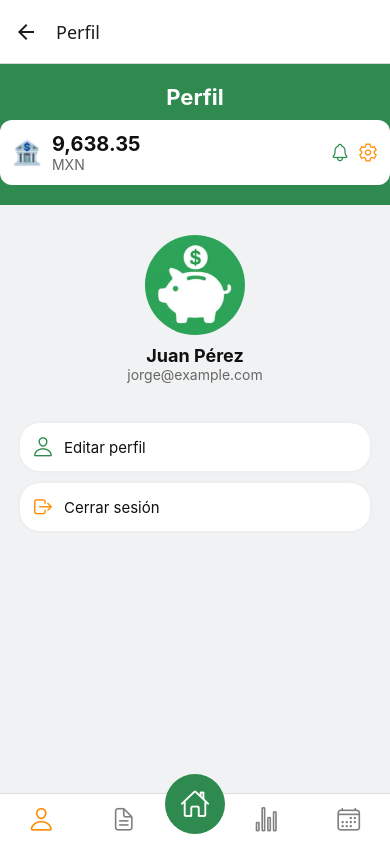
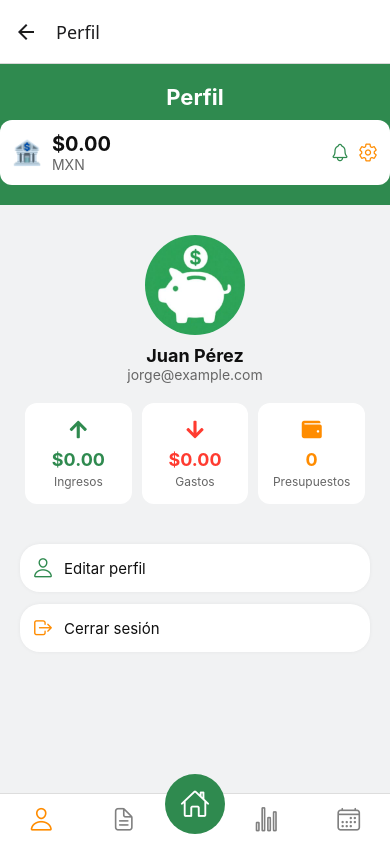
Before and after one commit to JorgeLuis250704/PAM213, a React Native app in the folder AhorraApp2/: screen /Perfil in a window 390 px wide. Built offline with nearby package versions, Linux system fonts and the light colour scheme.

Commit message:
Delate web,Presupuestos,Notificaciones
Delate web y Presupuestos con notificaciones

```diff
--- a/AhorraApp2/Screens/PerfilScreen.js
+++ b/AhorraApp2/Screens/PerfilScreen.js
@@ -1,4 +1,4 @@
-import React, { useState, useContext } from "react";
+import React, { useState, useContext, useCallback, useEffect } from "react";
 import {
   View,
   Text,
@@ -12,18 +12,18 @@ import {
   SafeAreaView,
   Platform,
 } from "react-native";
-import { Ionicons } from "@expo/vector-icons";
+import { Ionicons, FontAwesome5 } from "@expo/vector-icons";
+import { useFocusEffect } from "@react-navigation/native";
 import BottomMenu from "./BottomMenu";
 import { ThemeContext } from "./ThemeContext";
+import DatabaseService from "../database/DatabaseService";
 
 const AHORRA_APP_LOGO = require("../assets/ahorra_app_logo.jpg");
 
 export default function PerfilScreen({ navigation }) {
   const { colors, toggleTheme } = useContext(ThemeContext);
 
-  // -------------------------------
-  // ✔ Usuario con datos por defecto
-  // -------------------------------
+  // Estados
   const [usuario, setUsuario] = useState({
     nombre: "Juan Pérez",
     email: "jorge@example.com",
@@ -31,7 +31,13 @@ export default function PerfilScreen({ navigation }) {
     password: "123456",
   });
 
-  // Estados del modal (se llenan desde usuario)
+  const [saldoTotal, setSaldoTotal] = useState(0);
+  const [registros, setRegistros] = useState([]);
+  const [presupuestos, setPresupuestos] = useState([]);
+  const [notificaciones, setNotificaciones] = useState([]);
+  const [mostrarNotificaciones, setMostrarNotificaciones] = useState(false);
+
+  // Estados del modal
   const [editarPerfil, setEditarPerfil] = useState(false);
   const [nombre, setNombre] = useState(usuario.nombre);
   const [email, setEmail] = useState(usuario.email);
@@ -43,9 +49,116 @@ export default function PerfilScreen({ navigation }) {
     else Alert.alert(titulo, mensaje);
   };
 
-  // -----------------------------------
-  // ✔ Abrir modal con datos del usuario
-  // -----------------------------------
+  // Cargar datos desde la base de datos
+  const cargarDatos = useCallback(async () => {
+    try {
+      // Cargar registros
+      const regs = await DatabaseService.getAll('registros');
+      setRegistros(regs);
+
+      // Calcular saldo total
+      const ingresos = regs.filter(r => r.tipo === 'ingreso').reduce((sum, r) => sum + r.monto, 0);
+      const gastos = regs.filter(r => r.tipo === 'gasto').reduce((sum, r) => sum + r.monto, 0);
+      const saldo = ingresos - gastos;
+      setSaldoTotal(saldo);
+
+      // Cargar presupuestos
+      const preps = await DatabaseService.getAll('presupuestos');
+      setPresupuestos(preps);
+
+      // Generar notificaciones
+      generarNotificaciones(regs, preps, saldo);
+    } catch (error) {
+      console.error("Error al cargar datos:", error);
+    }
+  }, []);
+
+  // Generar notificaciones basadas en presupuestos y saldo
+  const generarNotificaciones = (regs, preps, saldo) => {
+    const notifs = [];
+    const now = new Date();
+
+    // Notificación de saldo negativo
+    if (saldo < 0) {
+      notifs.push({
+        id: 'saldo-negativo',
+        tipo: 'alerta',
+        icono: 'alert-circle',
+        color: '#FF3B30',
+        titulo: '⚠️ Saldo Negativo',
+        mensaje: `Tu saldo es de $${saldo.toFixed(2)}. Considera reducir gastos.`,
+        fecha: new Date().toISOString()
+      });
+    }
+
+    // Notificaciones de presupuestos
+    preps.forEach(presupuesto => {
+      const gastosMes = regs
+        .filter(r =>
+          r.categoria === presupuesto.categoria &&
+          r.tipo === 'gasto' &&
+          new Date(r.fecha_creacion).getMonth() === now.getMonth() &&
+          new Date(r.fecha_creacion).getFullYear() === now.getFullYear()
+        )
+        .reduce((sum, r) => sum + r.monto, 0);
+
+      const porcentaje = (gastosMes / presupuesto.monto) * 100;
+
+      if (gastosMes > presupuesto.monto) {
+        notifs.push({
+          id: `presupuesto-excedido-${presupuesto.id}`,
+          tipo: 'error',
+          icono: 'close-circle',
+          color: '#FF3B30',
+          titulo: '🚨 Presupuesto Excedido',
+          mensaje: `Has gastado $${gastosMes.toFixed(2)} en ${presupuesto.categoria}, superando tu límite de $${presupuesto.monto}.`,
+          fecha: new Date().toISOString()
+        });
+      } else if (porcentaje >= 90) {
+        notifs.push({
+          id: `presupuesto-alerta-${presupuesto.id}`,
+          tipo: 'advertencia',
+          icono: 'warning',
+          color: '#FF8C00',
+          titulo: '⚠️ Cerca del Límite',
+          mensaje: `Estás al ${porcentaje.toFixed(0)}% de tu presupuesto en ${presupuesto.categoria}. Llevas $${gastosMes.toFixed(2)} de $${presupuesto.monto}.`,
+          fecha: new Date().toISOString()
+        });
+      } else if (porcentaje >= 75) {
+        notifs.push({
+          id: `presupuesto-info-${presupuesto.id}`,
+          tipo: 'info',
+          icono: 'information-circle',
+          color: '#2F8A4F',
+          titulo: 'ℹ️ Presupuesto en Progreso',
+          mensaje: `Llevas ${porcentaje.toFixed(0)}% de tu presupuesto en ${presupuesto.categoria}.`,
+          fecha: new Date().toISOString()
+        });
+      }
+    });
+
+    // Notificación de bienvenida si no hay otras
+    if (notifs.length === 0) {
+      notifs.push({
+        id: 'bienvenida',
+        tipo: 'exito',
+        icono: 'checkmark-circle',
+        color: '#2F8A4F',
+        titulo: '✅ Todo en Orden',
+        mensaje: 'No tienes notificaciones pendientes. ¡Sigue así!',
+        fecha: new Date().toISOString()
+      });
+    }
+
+    setNotificaciones(notifs);
+  };
+
+  useFocusEffect(
+    useCallback(() => {
+      cargarDatos();
+    }, [cargarDatos])
+  );
+
   const abrirEdicion = () => {
     setNombre(usuario.nombre);
     setEmail(usuario.email);
@@ -54,9 +167,6 @@ export default function PerfilScreen({ navigation }) {
     setEditarPerfil(true);
   };
 
-  // -------------------------------
-  // ✔ Guardar datos editados
-  // -------------------------------
   const guardarPerfil = () => {
     if (!nombre || !email || !telefono || !password) {
       mostrarAlerta("Error", "Todos los campos son obligatorios");
@@ -69,9 +179,7 @@ export default function PerfilScreen({ navigation }) {
       return;
     }
 
-    // Guardar en el usuario principal
     setUsuario({ nombre, email, telefono, password });
-
     mostrarAlerta("Éxito", "Perfil actualizado correctamente");
     setEditarPerfil(false);
   };
@@ -82,7 +190,7 @@ export default function PerfilScreen({ navigation }) {
 
   return (
     <SafeAreaView style={{ flex: 1, backgroundColor: colors.fondo }}>
-      {/* ---------- BARRA VERDE SUPERIOR ---------- */}
+      {/* BARRA VERDE SUPERIOR */}
       <View style={[styles.encabezado, { backgroundColor: colors.verde }]}>
         <Text style={[styles.titulo, { color: colors.tarjeta }]}>Perfil</Text>
 
@@ -92,18 +200,25 @@ export default function PerfilScreen({ navigation }) {
           </TouchableOpacity>
 
           <View style={{ flex: 1, marginLeft: 10 }}>
-            <Text style={[styles.saldo, { color: colors.texto }]}>9,638.35</Text>
-            <Text style={[styles.moneda, { color: colors.textoSuave }]}>MXN</Text>
+            <Text style={[styles.saldo, { color: saldoTotal < 0 ? colors.rojo : colors.texto }]}>
+              ${saldoTotal.toFixed(2)}
+            </Text>
+            <Text style={[styles.moneda, { color: colors.textoSuave }]}>
+              {saldoTotal < 0 ? 'Saldo Negativo' : 'MXN'}
+            </Text>
           </View>
 
           <View style={styles.iconosAccion}>
             <TouchableOpacity
-              style={{ marginRight: 8 }}
-              onPress={() =>
-                mostrarAlerta("Notificaciones", "No tienes notificaciones nuevas")
-              }
+              style={{ marginRight: 8, position: 'relative' }}
+              onPress={() => setMostrarNotificaciones(true)}
             >
               <Ionicons name="notifications-outline" size={20} color={colors.verde} />
+              {notificaciones.length > 0 && notificaciones[0].tipo !== 'exito' && (
+                <View style={styles.badge}>
+                  <Text style={styles.badgeText}>{notificaciones.length}</Text>
+                </View>
+              )}
             </TouchableOpacity>
 
             <TouchableOpacity onPress={toggleTheme}>
@@ -116,15 +231,39 @@ export default function PerfilScreen({ navigation }) {
       <ScrollView contentContainerStyle={{ paddingBottom: 100 }}>
         <View style={styles.header}>
           <Image source={AHORRA_APP_LOGO} style={styles.logo} />
-
-          {/* ✔ Datos del usuario mostrados en pantalla */}
           <Text style={[styles.userName, { color: colors.texto }]}>
             {usuario.nombre}
           </Text>
-
           <Text style={[styles.userEmail, { color: colors.textoSuave }]}>
             {usuario.email}
           </Text>
+        </View>
+
+        {/* ESTADÍSTICAS RÁPIDAS */}
+        <View style={styles.statsContainer}>
+          <View style={[styles.statCard, { backgroundColor: colors.tarjeta }]}>
+            <FontAwesome5 name="arrow-up" size={20} color={colors.verde} />
+            <Text style={[styles.statValue, { color: colors.verde }]}>
+              ${registros.filter(r => r.tipo === 'ingreso').reduce((sum, r) => sum + r.monto, 0).toFixed(2)}
+            </Text>
+            <Text style={[styles.statLabel, { color: colors.textoSuave }]}>Ingresos</Text>
+          </View>
+
+          <View style={[styles.statCard, { backgroundColor: colors.tarjeta }]}>
+            <FontAwesome5 name="arrow-down" size={20} color={colors.rojo} />
+            <Text style={[styles.statValue, { color: colors.rojo }]}>
+              ${registros.filter(r => r.tipo === 'gasto').reduce((sum, r) => sum + r.monto, 0).toFixed(2)}
+            </Text>
+            <Text style={[styles.statLabel, { color: colors.textoSuave }]}>Gastos</Text>
+          </View>
+
+          <View style={[styles.statCard, { backgroundColor: colors.tarjeta }]}>
+            <FontAwesome5 name="wallet" size={20} color={colors.naranja} />
+            <Text style={[styles.statValue, { color: colors.naranja }]}>
+              {presupuestos.length}
+            </Text>
+            <Text style={[styles.statLabel, { color: colors.textoSuave }]}>Presupuestos</Text>
+          </View>
         </View>
 
         <View style={styles.options}>
@@ -150,7 +289,47 @@ export default function PerfilScreen({ navigation }) {
         </View>
       </ScrollView>
 
-      {/* ---------- MODAL PARA EDITAR PERFIL ---------- */}
+      {/* MODAL NOTIFICACIONES */}
+      <Modal
+        animationType="slide"
+        transparent={true}
+        visible={mostrarNotificaciones}
+        onRequestClose={() => setMostrarNotificaciones(false)}
+      >
+        <View style={styles.modalOverlay}>
+          <View style={[styles.notifModal, { backgroundColor: colors.tarjeta }]}>
+            <View style={styles.notifHeader}>
+              <Text style={[styles.notifTitle, { color: colors.texto }]}>
+                Notificaciones
+              </Text>
+              <TouchableOpacity onPress={() => setMostrarNotificaciones(false)}>
+                <Ionicons name="close" size={24} color={colors.texto} />
+              </TouchableOpacity>
+            </View>
+
+            <ScrollView style={styles.notifList}>
+              {notificaciones.map((notif) => (
+                <View
+                  key={notif.id}
+                  style={[styles.notifItem, { backgroundColor: colors.fondo }]}
+                >
+                  <Ionicons name={notif.icono} size={24} color={notif.color} />
+                  <View style={styles.notifContent}>
+                    <Text style={[styles.notifItemTitle, { color: colors.texto }]}>
+                      {notif.titulo}
+                    </Text>
+                    <Text style={[styles.notifItemMessage, { color: colors.textoSuave }]}>
+                      {notif.mensaje}
+                    </Text>
+                  </View>
+                </View>
+              ))}
+            </ScrollView>
+          </View>
+        </View>
+      </Modal>
+
+      {/* MODAL EDITAR PERFIL */}
       <Modal
         animationType="slide"
         transparent={true}
@@ -242,6 +421,31 @@ const styles = StyleSheet.create({
   logo: { width: 100, height: 100, borderRadius: 50, marginBottom: 10 },
   userName: { fontSize: 18, fontWeight: "bold" },
   userEmail: { fontSize: 14 },
+
+  statsContainer: {
+    flexDirection: 'row',
+    justifyContent: 'space-around',
+    paddingHorizontal: 20,
+    marginBottom: 20,
+  },
+  statCard: {
+    flex: 1,
+    alignItems: 'center',
+    padding: 15,
+    borderRadius: 12,
+    marginHorizontal: 5,
+    elevation: 2,
+  },
+  statValue: {
+    fontSize: 18,
+    fontWeight: 'bold',
+    marginTop: 8,
+  },
+  statLabel: {
+    fontSize: 12,
+    marginTop: 4,
+  },
+
   options: { padding: 20 },
   option: {
     flexDirection: "row",
@@ -255,6 +459,7 @@ const styles = StyleSheet.create({
     elevation: 2,
   },
   optionText: { fontSize: 15, marginLeft: 10 },
+
   encabezado: { paddingVertical: 20 },
   titulo: { fontSize: 22, fontWeight: "700", textAlign: "center" },
   saldoTarjeta: {
@@ -268,6 +473,68 @@ const styles = StyleSheet.create({
   saldo: { fontSize: 20, fontWeight: "700" },
   moneda: { fontSize: 14 },
   iconosAccion: { flexDirection: "row", alignItems: "center" },
+
+  badge: {
+    position: 'absolute',
+    top: -5,
+    right: -5,
+    backgroundColor: '#FF3B30',
+    borderRadius: 10,
+    width: 18,
+    height: 18,
+    justifyContent: 'center',
+    alignItems: 'center',
+  },
+  badgeText: {
+    color: '#fff',
+    fontSize: 10,
+    fontWeight: 'bold',
+  },
+
+  modalOverlay: {
+    flex: 1,
+    backgroundColor: 'rgba(0,0,0,0.5)',
+    justifyContent: 'flex-end',
+  },
+  notifModal: {
+    borderTopLeftRadius: 20,
+    borderTopRightRadius: 20,
+    maxHeight: '80%',
+    padding: 20,
+  },
+  notifHeader: {
+    flexDirection: 'row',
+    justifyContent: 'space-between',
+    alignItems: 'center',
+    marginBottom: 15,
+  },
+  notifTitle: {
+    fontSize: 20,
+    fontWeight: 'bold',
+  },
+  notifList: {
+    maxHeight: 400,
+  },
+  notifItem: {
+    flexDirection: 'row',
+    padding: 15,
+    borderRadius: 12,
+    marginBottom: 10,
+    alignItems: 'flex-start',
+  },
+  notifContent: {
+    flex: 1,
+    marginLeft: 12,
+  },
+  notifItemTitle: {
+    fontSize: 16,
+    fontWeight: 'bold',
+    marginBottom: 4,
+  },
+  notifItemMessage: {
+    fontSize: 14,
+    lineHeight: 20,
+  },
 });
 
 const GlobalStyles = StyleSheet.create({
```
Also changed, not shown: AhorraApp2/Screens/RegScreens.js (+21 -4 lines).
